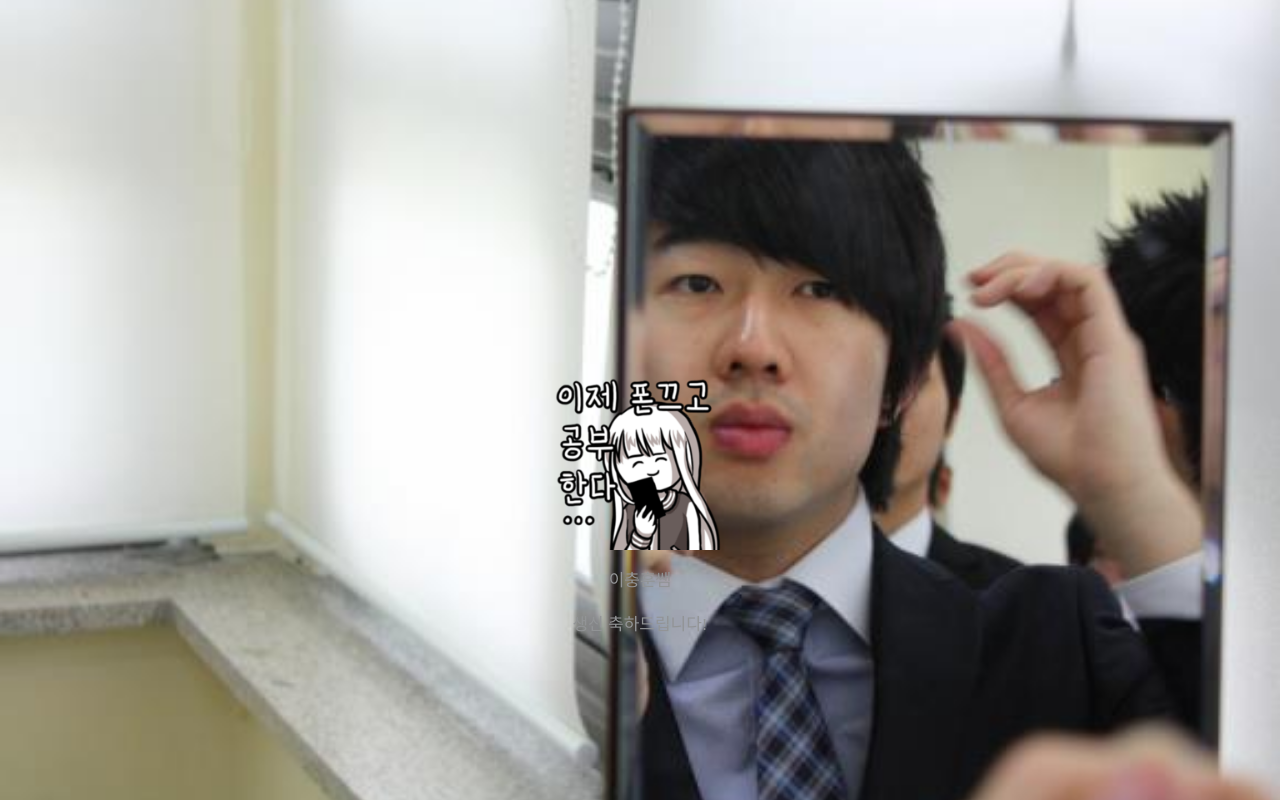
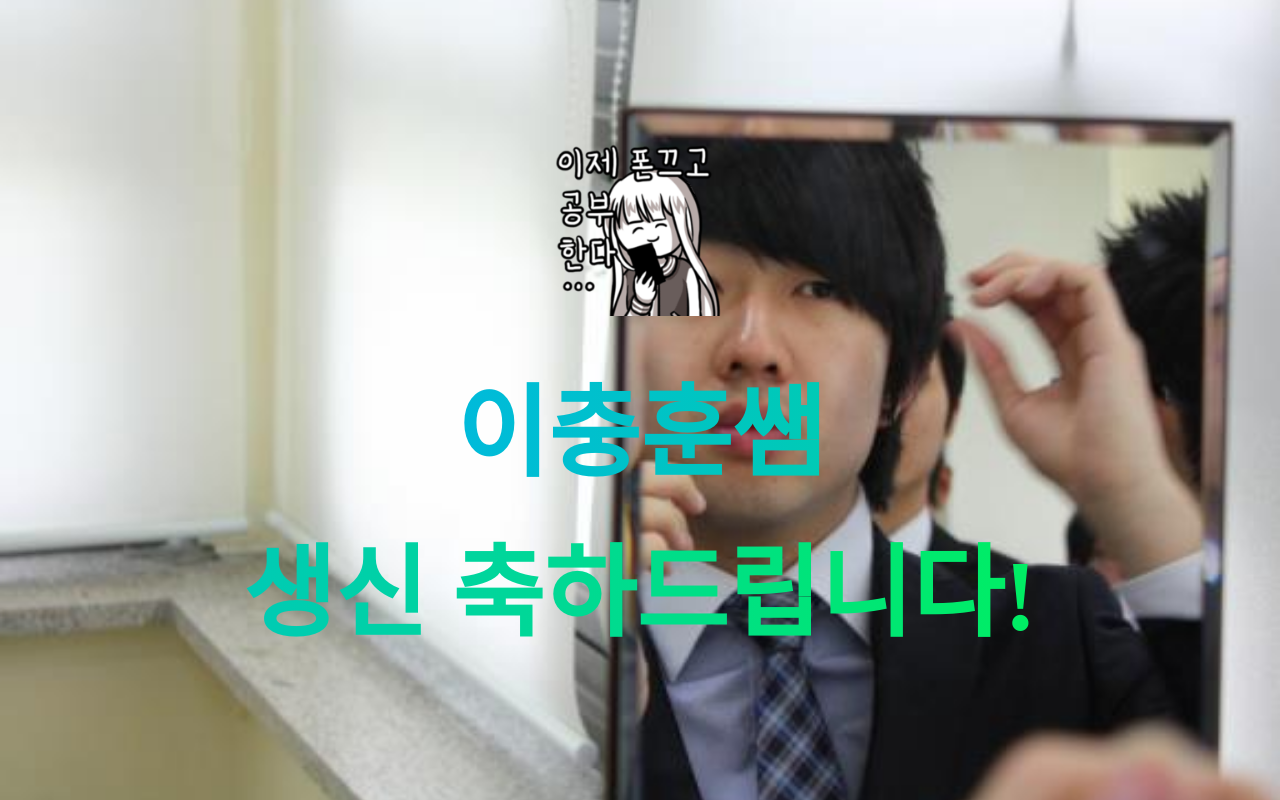
Before and after one commit to chlorisbirthday/chlorisbirthday.github.io, a plain HTML site: page index.html in a window 1280 px wide. Drawn offline with nearby package versions, Linux system fonts and the light colour scheme.

Commit message:
Add files via upload

```diff
--- a/css/main.css
+++ b/css/main.css
@@ -19,12 +19,31 @@ p, .lead {
 	font-family: 'NanumSquare';
 }
 
-h1 {
+.h1 {
+  font-family: 'NanumSquare';
   font-size: 100px;
   line-height: 80px;
   letter-spacing: -1px;
-  color: #ffffff;
   font-weight: 900;
+}
+
+.test {
+  display: inline-block;
+  margin: 50px auto 0;
+  padding: 10px 25px;
+  font-family: 'a산들바람';
+  line-height: 80px;
+  font-size: 100px;
+  font-weight: 700;
+  text-align: center;
+  cursor: pointer;
+  user-select: none;
+}
+
+.test span {
+  background: linear-gradient(to right, rgb(0, 186, 219), rgb(0, 238, 99));
+  -webkit-background-clip: text;
+  -webkit-text-fill-color: transparent;
 }
 
 h2 {
```
